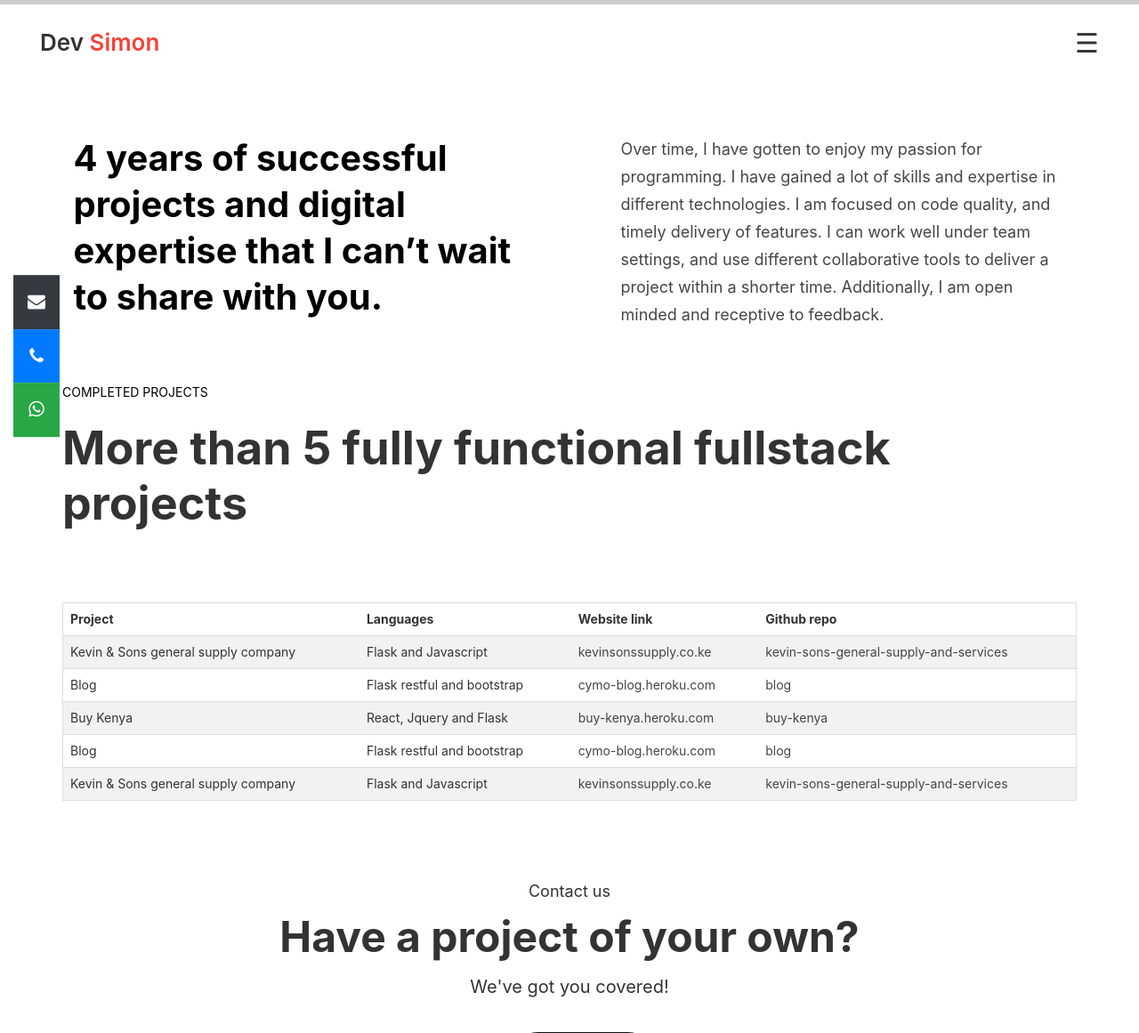
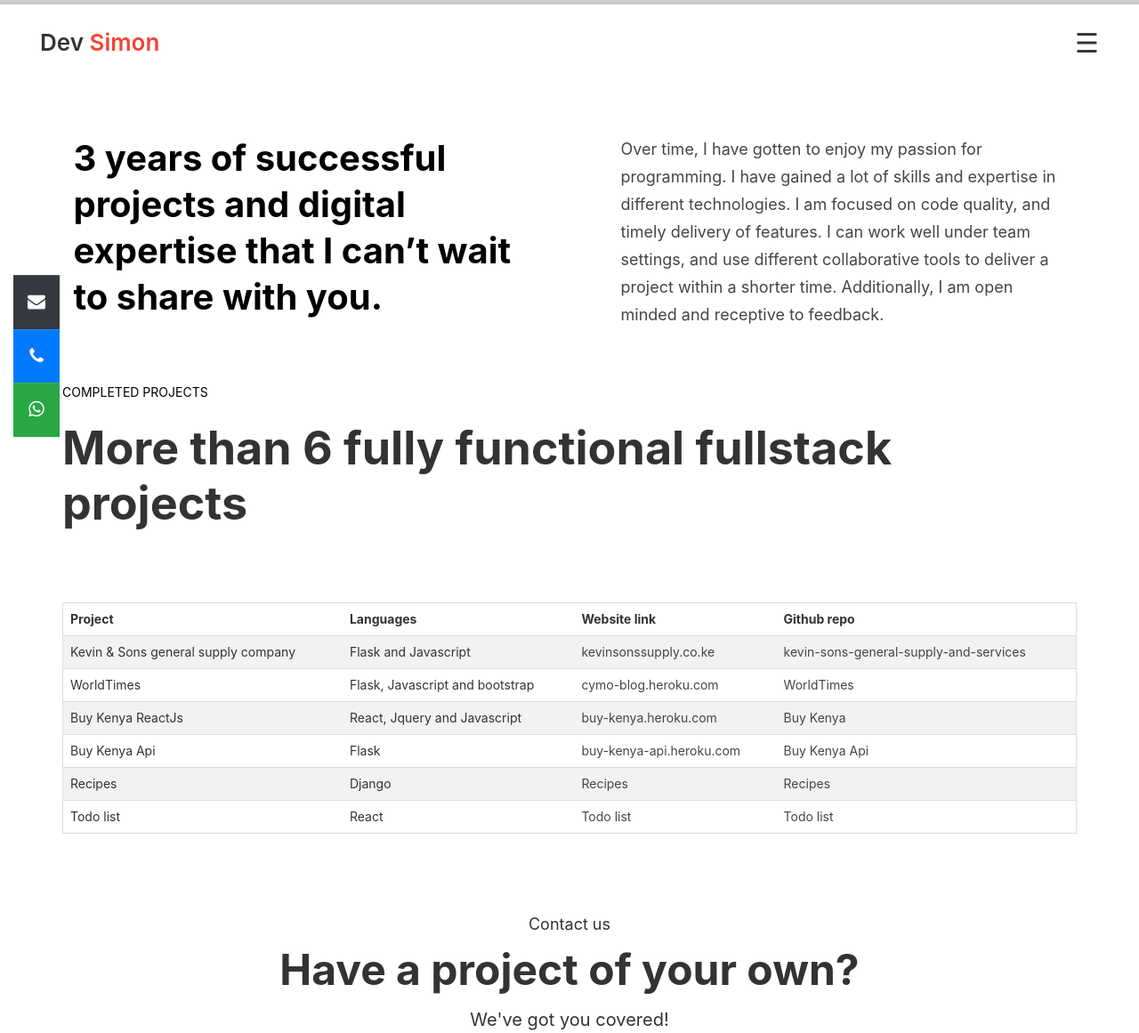
Before and after one commit to muminae100/portfolio, a Flask app: page /about in a window 1280 px wide. Shown: the top 1161 px of the page at 89% size. Run offline with Flask 2, Linux system fonts and the light colour scheme; some libraries are stand-ins or nearby versions.

Commit message:
Fix typos

```diff
--- a/templates/about.html
+++ b/templates/about.html
@@ -3,7 +3,7 @@
 
     <div class="section1">
         <div class="col1">
-            4 years of successful projects and digital expertise that I can’t wait to share with you.
+            3 years of successful projects and digital expertise that I can’t wait to share with you.
         </div>
         <div class="col2">
             Over time, I have gotten to enjoy my passion for programming. I have gained a lot of skills and expertise in
@@ -15,7 +15,7 @@
     </div>
     <div class="section2 container">
         <p>COMPLETED PROJECTS</p>
-        <h2>More than 5 fully functional fullstack projects</h2>
+        <h2>More than 6 fully functional fullstack projects</h2>
     </div>
     <div class="section3 container">
 
@@ -29,34 +29,39 @@
             <tr>
                 <td>Kevin & Sons general supply company</td>
                 <td>Flask and Javascript</td>
-                <td><a href="kevinsonssupply.co.ke">kevinsonssupply.co.ke</a></td>
+                <td><a href="https://kevinsonssupply.co.ke">kevinsonssupply.co.ke</a></td>
                 <td><a href="https://github.com/muminae100/kevin-sons-general-supply-and-services">
                     kevin-sons-general-supply-and-services</a></td>
             </tr>
             <tr>
-                <td>Blog</td>
-                <td>Flask restful and bootstrap</td>
-                <td><a href="#">cymo-blog.heroku.com</a></td>
-                <td><a href="#">blog</a></td>
+                <td>WorldTimes</td>
+                <td>Flask, Javascript and bootstrap</td>
+                <td><a href="https://cymo-blog.herokuapp.com/">cymo-blog.heroku.com</a></td>
+                <td><a href="https://github.com/muminae100/WorldTimes">WorldTimes</a></td>
             </tr>
             <tr>
-                <td>Buy Kenya</td>
-                <td>React, Jquery and Flask</td>
+                <td>Buy Kenya ReactJs</td>
+                <td>React, Jquery and Javascript</td>
                 <td><a href="#">buy-kenya.heroku.com</a></td>
-                <td><a href="#">buy-kenya</a></td>
+                <td><a href="https://github.com/muminae100/ReactJs-BuyKenya-Frontend">Buy Kenya</a></td>
             </tr>
             <tr>
-                <td>Blog</td>
-                <td>Flask restful and bootstrap</td>
-                <td><a href="#">cymo-blog.heroku.com</a></td>
-                <td><a href="#">blog</a></td>
+                <td>Buy Kenya Api</td>
+                <td>Flask</td>
+                <td><a href="#">buy-kenya-api.heroku.com</a></td>
+                <td><a href="#">Buy Kenya Api</a></td>
             </tr>
             <tr>
-                <td>Kevin & Sons general supply company</td>
-                <td>Flask and Javascript</td>
-                <td><a href="kevinsonssupply.co.ke">kevinsonssupply.co.ke</a></td>
-                <td><a href="https://github.com/muminae100/kevin-sons-general-supply-and-services">
-                    kevin-sons-general-supply-and-services</a></td>
+                <td>Recipes</td>
+                <td>Django</td>
+                <td><a href="recipes.heroku.com">Recipes</a></td>
+                <td><a href="#">Recipes</a></td>
+            </tr>
+            <tr>
+                <td>Todo list</td>
+                <td>React</td>
+                <td><a href="#">Todo list</a></td>
+                <td><a href="#">Todo list</a></td>
             </tr>
         </table>
     </div>
@@ -66,7 +71,7 @@
         <p class="p2">We've got you covered!</p>
         <br>
       <div class="container proj-btn-container">
-        <a href="{{ url_for('portfolio') }}" class="proj-btn">Get in touch</a>
+        <a href="{{ url_for('contact') }}" class="proj-btn">Get in touch</a>
       </div>
     </div>
 
--- a/templates/layout.html
+++ b/templates/layout.html
@@ -17,7 +17,7 @@
   <link rel="stylesheet" href="{{ url_for('static', filename = 'css/portfolio.css') }}">
   <link rel="stylesheet" href="{{ url_for('static', filename = 'css/contact.css') }}">
   <link rel="stylesheet" href="{{ url_for('static', filename = 'css/project.css') }}">
-  <link rel="stylesheet" href="{{ url_for('static', filename = 'css/400.css') }}">
+  <link rel="stylesheet" href="{{ url_for('static', filename = 'css/404.css') }}">
   <link rel="stylesheet" href="{{ url_for('static', filename = 'css/500.css') }}">
 
 
```
